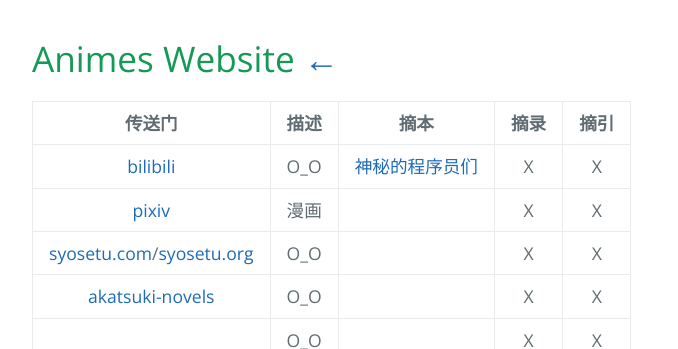
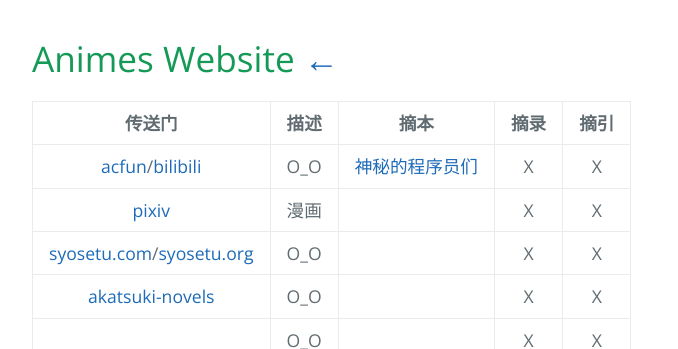
Before and after one commit to AmbroseRen/test, a Jekyll site: the page built from Art/Animes/index.md, in a window 1280 px wide. Shown: the top 349 px of the page, without its empty margins (192-870 px from the left). Built offline with Jekyll 4.4.1, drawn with Linux system fonts in a browser that asks for light colours; our own code applies the rules of GitHub Pages for plain Markdown files; the repository's description, which GitHub fills in, is left out.

Commit message:
Update index.md

```diff
--- a/Art/Animes/index.md
+++ b/Art/Animes/index.md
@@ -2,7 +2,7 @@
 
 | 传送门 | 描述 | 摘本 | 摘录 | 摘引 |
 |:---:|:---:|:---:|:---:|:---:|
-| [bilibili](https://www.bilibili.com) | O_O | [神秘的程序员们](https://code2048.com/series/betacat/) | X | X |
+| [acfun](https://www.acfun.cn/)/[bilibili](https://www.bilibili.com) | O_O | [神秘的程序员们](https://code2048.com/series/betacat/) | X | X |
 | [pixiv](https://www.pixiv.net/) | 漫画 | []() | X | X |
 | [syosetu.com](http://syosetu.com/)/[syosetu.org](https://syosetu.org/) | O_O | []() | X | X |
 | [akatsuki-novels](https://www.akatsuki-novels.com/) | O_O | []() | X | X |
```
